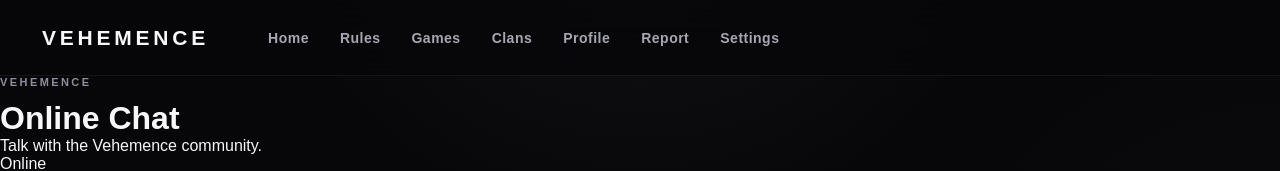
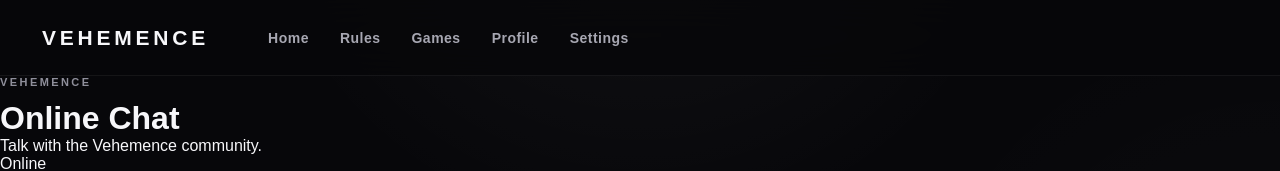
Before and after one commit to xaf13-spec/vehemence, a Next.js app: page /chat in a window 1280 px wide. Shown: the top 171 px of the page. Built offline with nearby package versions, Linux system fonts and the light colour scheme; no server answers.

Commit message:
Remove Clans and Report from navbar

```diff
--- a/app/components/Navbar.js
+++ b/app/components/Navbar.js
@@ -9,9 +9,7 @@ export default function Navbar() {
         <a href="/">Home</a>
         <a href="/rules">Rules</a>
         <a href="/games">Games</a>
-        <a href="/clans">Clans</a>
         <a href="/profile">Profile</a>
-        <a href="/report">Report</a>
         <a href="/settings">Settings</a>
       </div>
     </nav>
```
